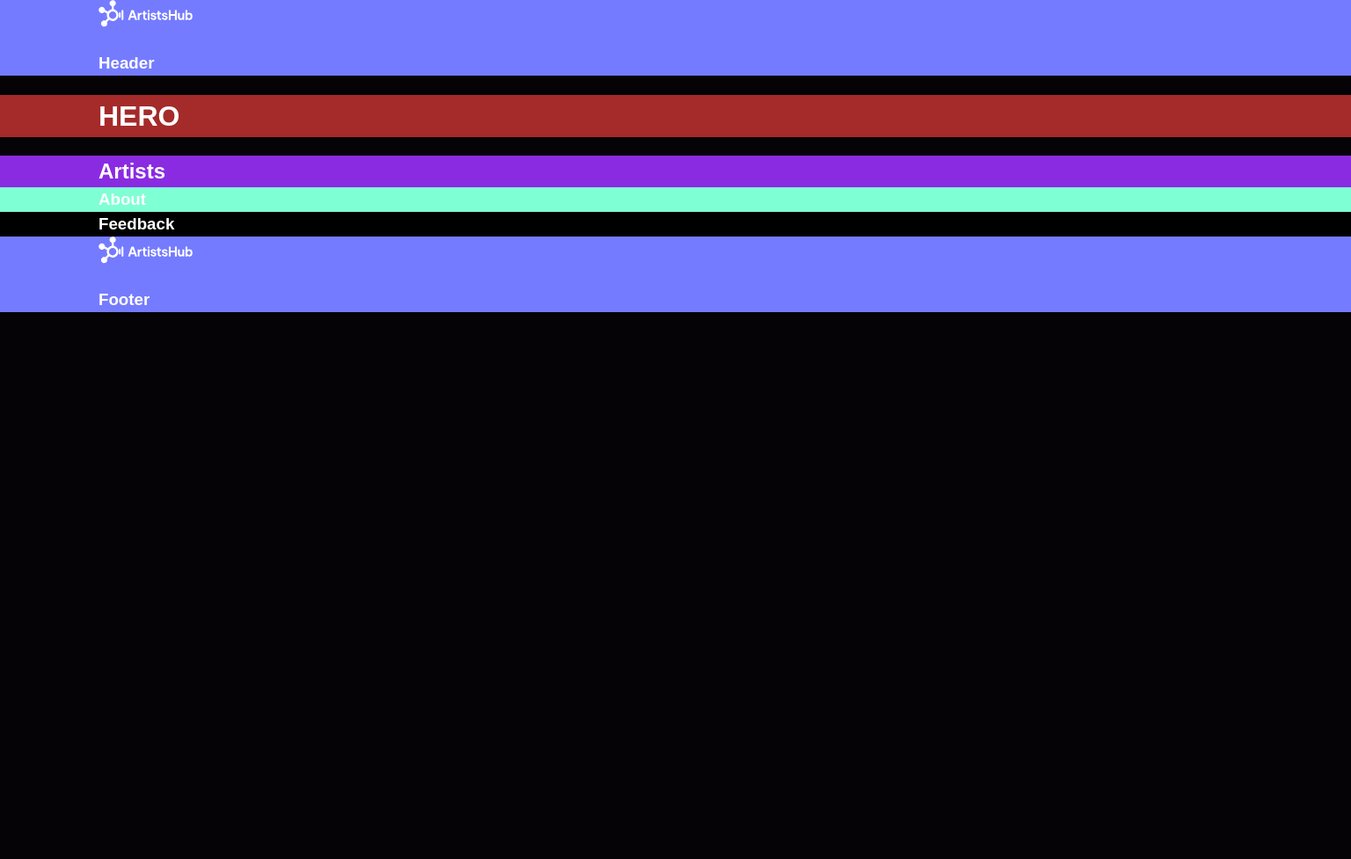
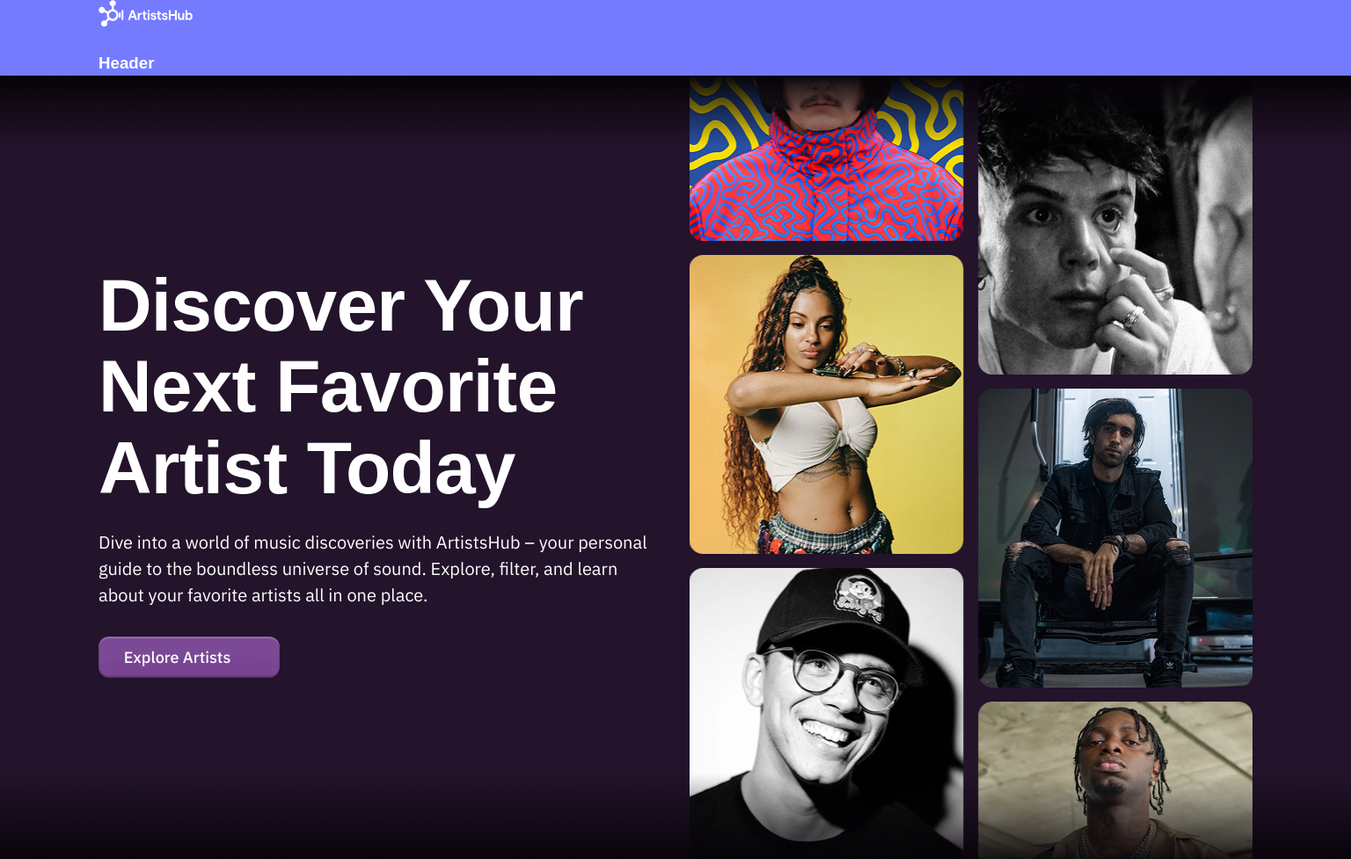
Before and after one commit to Vadimeks/devdreamers-02, a website built with Vite: page src/index.html in a window 1536 px wide. Shown: the top 977 px of the page at 88% size. Before the commit the page ends 800 px from the top, so only its background shows below. Built offline with nearby package versions, Linux system fonts and the light colour scheme; files whose address does not match are found by name.

Commit message:
replace code from hero branch to dev branch

```diff
--- a/src/css/hero.css
+++ b/src/css/hero.css
@@ -1,3 +1,170 @@
 .hero-section {
-    background-color: brown;
+    background: #23132b;
+    position: relative;
+    overflow: hidden;
+    z-index: 0;
 }
+
+
+.hero-section::before,
+.hero-section::after {
+    content: '';
+    position: absolute;
+    left: 0;
+    width: 100%;
+    pointer-events: none;
+    z-index: 1;
+}
+
+.hero-section::before {
+    top: 0;
+    height: 80px;
+    background: linear-gradient(to bottom, #060307, rgba(35, 19, 43, 0));
+}
+
+.hero-section::after {
+    bottom: 0;
+    height: 106px;
+    background: linear-gradient(to top, #060307, rgba(35, 19, 43, 0));
+}
+
+.hero-container {}
+
+.hero-title {
+    margin: 64px 0 20px 0;
+    font-weight: 700;
+    font-size: 48px;
+    line-height: 1.1;
+    letter-spacing: -0.01em;
+    color: #fff;
+    text-transform: capitalize;
+
+}
+
+.hero-text {
+    font-weight: 400;
+    font-size: 18px;
+    line-height: 1.5;
+    color: #fff;
+}
+
+.hero-btn {
+    margin: 24px 0 64px 0;
+    display: flex;
+    align-items: center;
+    justify-content: center;
+    flex-direction: row;
+    gap: 12px;
+
+    border-radius: 12px;
+    border: transparent;
+    cursor: pointer;
+    padding: 10px 24px;
+    width: 280px;
+    height: 47px;
+
+    box-shadow: 0 1px 2px 0 rgba(6, 3, 7, 0.05), inset 0 -2px 1px 0 rgba(0, 0, 0, 0.2), inset 0 0 0 1px rgba(6, 3, 7, 0.15), inset 0 2px 1px 0 rgba(255, 255, 255, 0.25), inset 0 32px 24px 0 rgba(255, 255, 255, 0.05);
+    background: #764191;
+}
+
+.hero-btn-text {
+    font-weight: 500;
+    font-size: 18px;
+    line-height: 1.5;
+    color: #fff;
+
+}
+
+.hero-img-wrapper {
+    height: 385px;
+    width: 100%;
+    background-image: url(../img/hero/img-hero-mobile.png);
+    background-position: center;
+    background-repeat: no-repeat;
+    background-position-y: bottom;
+    background-size: cover;
+}
+
+@media screen and (min-width: 320px) and (min-resolution: 192dpi),
+screen and (min-width: 320px) and (min-resolution: 2dppx) {
+    .hero-img-wrapper {
+        background-image: url(../img/hero/img-hero-mobile@2x.png);
+
+
+    }
+}
+
+/* tablet */
+
+@media only screen and (min-width: 768px) {
+    .hero-text {
+        font-size: 20px;
+    }
+
+    .hero-btn {
+        margin: 32px 0;
+        width: 246px;
+    }
+
+    .hero-img-wrapper {
+        height: 632px;
+        background-image: url(../img/hero/img-hero-tablet.png);
+    }
+}
+
+@media screen and (min-width: 768px) and (min-resolution: 192dpi),
+screen and (min-width: 768px) and (min-resolution: 2dppx) {
+    .hero-img-wrapper {
+        background-image: url(../img/hero/img-hero-tablet@2x.png);
+    }
+}
+
+/* desktop */
+
+@media only screen and (min-width: 1440px) {
+    .hero-container {
+        align-items: center;
+        display: flex;
+        flex-direction: row;
+        justify-content: space-between;
+        gap: 31px;
+    }
+
+    .hero-img-wrapper {
+        flex: 1;
+        height: 900px;
+        background-image: url(../img/hero/img-hero-desktop.png);
+        background-position: center right;
+    }
+
+    .hero-block-wrapper {
+        flex: 1;
+    }
+
+    .hero-title {
+        margin: 0;
+        margin-bottom: 24px;
+        font-size: 84px;
+    }
+
+    .hero-text {
+        font-size: 20px;
+    }
+
+    .hero-btn {
+        margin: 0;
+        margin-top: 32px;
+        width: 206px;
+    }
+
+    .hero-btn-icon {
+        height: 20px;
+    }
+}
+
+@media screen and (min-width: 1440px) and (min-resolution: 192dpi),
+screen and (min-width: 1440px) and (min-resolution: 2dppx) {
+    .hero-img-wrapper {
+        background-image: url(../img/hero/img-hero-desktop@2x.png);
+    }
+}
--- a/src/partials/hero.html
+++ b/src/partials/hero.html
@@ -1,6 +1,18 @@
-<!-- Hero section -->
 <section class="hero-section">
     <div class="container hero-container">
-        <h1>HERO</h1>
+        <div class="hero-block-wrapper">
+            <h1 class="hero-title">Discover your next favorite artist today</h1>
+            <p class="hero-text">Dive into a world of music discoveries with ArtistsHub – your personal guide to the
+                boundless
+                universe of sound.
+                Explore, filter, and learn about your favorite artists all in one place.</p>
+            <button class="hero-btn">
+                <span class="hero-btn-text">Explore Artists</span>
+                <svg class="hero-btn-icon" width="15" height="21">
+                    <use href="./img/sprite.svg#"></use>
+                </svg>
+            </button>
+        </div>
+        <div class="hero-img-wrapper"></div>
     </div>
 </section>
```
Also changed, not shown: src/img/hero/img-hero-desktop.png (added), src/img/hero/img-hero-mobile.png (added), src/img/hero/img-hero-mobile@2x.png (added), src/img/hero/img-hero-tablet.png (added), src/img/hero/img-test-jpg-opt.jpg (added), src/img/hero/img-test-jpg.jpg (added), src/img/hero/img-test-png-opt.jpg (added), src/img/hero/img-test-png.png (added), 2 other files.
